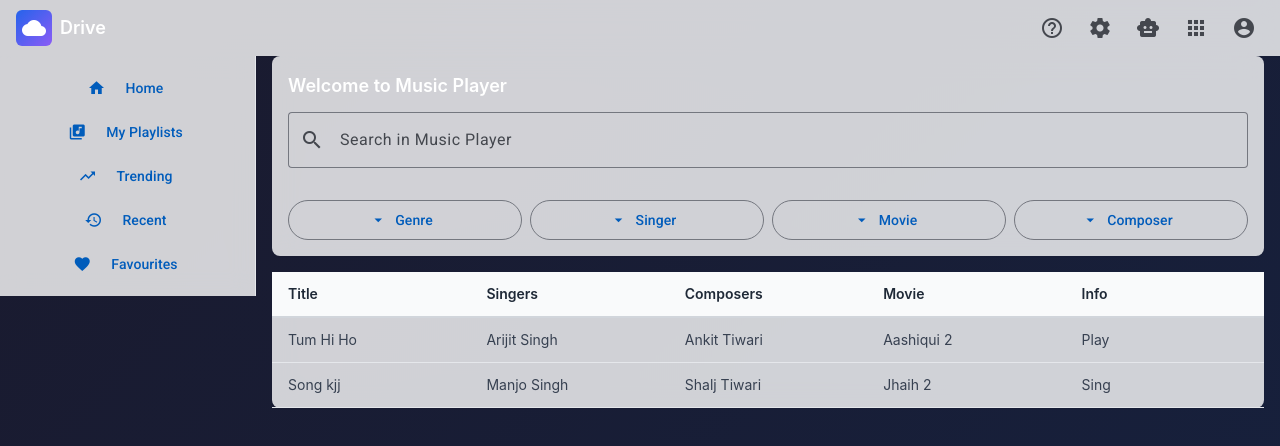
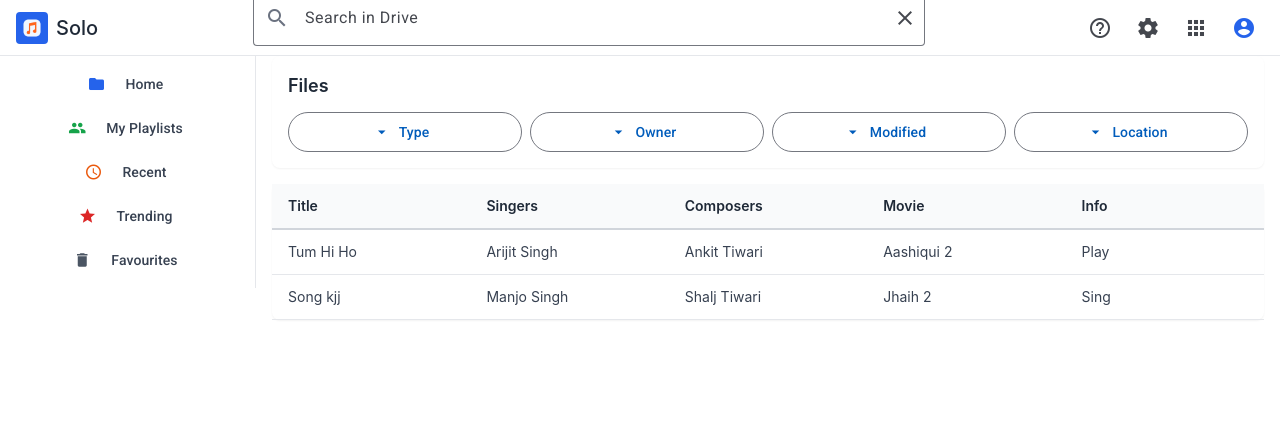
Before and after one commit to manojworks/playback, an Angular app in the folder solo-web/: page / in a window 1280 px wide. Shown: the top 446 px of the page. Built offline with nearby package versions, Linux system fonts and the light colour scheme.

Commit message:
improved ui and a placeholder icon

```diff
--- a/solo-web/angular.json
+++ b/solo-web/angular.json
@@ -29,6 +29,11 @@
               {
                 "glob": "**/*",
                 "input": "public"
+              },
+              {
+                "glob": "**/*",
+                "input": "src/assets",
+                "output": "/assets"
               }
             ],
             "styles": [
--- a/solo-web/src/app/features/music-player/components/dashboard/dashboard.component.scss
+++ b/solo-web/src/app/features/music-player/components/dashboard/dashboard.component.scss
@@ -3,8 +3,8 @@
   flex-direction: column;
   width: 100%;
   height: 100vh;
-  background: linear-gradient(135deg, #1a1a2e 0%, #16213e 100%);
-  color: white;
+  background: #ffffff;
+  color: #202124;
   overflow: hidden;
 }
 
--- a/solo-web/src/app/shared/components/listings-panel/listings-panel.component.html
+++ b/solo-web/src/app/shared/components/listings-panel/listings-panel.component.html
@@ -1,4 +1,4 @@
-<section class="bg-white/80 backdrop-blur-md rounded-lg shadow-sm mx-4 mb-4">
+<section class="bg-white rounded-lg shadow-sm mx-4 mb-4">
   <div class="overflow-x-auto">
     <table class="w-full table-fixed">
       <thead>
--- a/solo-web/src/app/shared/components/search-panel/search-panel.component.html
+++ b/solo-web/src/app/shared/components/search-panel/search-panel.component.html
@@ -1,26 +1,21 @@
-<section class="bg-white/80 backdrop-blur-md rounded-lg shadow-sm mx-4 mb-4">
-  <h1 class="text-lg font-semibold mb-3 px-4 pt-4">Welcome to Music Player</h1>
+<section class="bg-white rounded-lg shadow-sm mx-4 mb-4 p-4">
+  <h1 class="text-lg font-semibold mb-3 text-gray-800">Files</h1>
 
-  <mat-form-field appearance="outline" class="w-full px-4">
-    <mat-icon matPrefix>search</mat-icon>
-    <input matInput aria-label="Search" placeholder="Search in Music Player" (keydown)="$event.stopPropagation()" (keyup.enter)="$event.preventDefault()" />
-  </mat-form-field>
-
-  <div class="mt-3 grid grid-cols-2 sm:grid-cols-4 gap-2 px-4 pb-4">
+  <div class="mt-3 grid grid-cols-2 sm:grid-cols-4 gap-2">
     <button mat-stroked-button class="justify-between" (click)="$event.stopPropagation()">
-      Genre
+      Type
       <mat-icon>arrow_drop_down</mat-icon>
     </button>
     <button mat-stroked-button class="justify-between" (click)="$event.stopPropagation()">
-      Singer
+      Owner
       <mat-icon>arrow_drop_down</mat-icon>
     </button>
     <button mat-stroked-button class="justify-between" (click)="$event.stopPropagation()">
-      Movie
+      Modified
       <mat-icon>arrow_drop_down</mat-icon>
     </button>
     <button mat-stroked-button class="justify-between" (click)="$event.stopPropagation()">
-      Composer
+      Location
       <mat-icon>arrow_drop_down</mat-icon>
     </button>
   </div>
--- a/solo-web/src/app/shared/components/side-nav/side-nav.component.html
+++ b/solo-web/src/app/shared/components/side-nav/side-nav.component.html
@@ -1,22 +1,24 @@
-<nav class="flex flex-col gap-1 p-3 w-64 flex-shrink-0 bg-white/80 backdrop-blur-md border-r border-gray-200 overflow-y-auto">
-  <button mat-button class="justify-start gap-3 rounded-lg" (click)="$event.stopPropagation()">
-    <mat-icon>home</mat-icon>
-    <span>Home</span>
+<!--TODO: Replace icons with appropriate icons -->
+
+<nav class="flex flex-col gap-1 p-2 w-64 flex-shrink-0 bg-white border-r border-gray-200 overflow-y-auto">
+  <button mat-button class="justify-start gap-3 rounded-lg hover:bg-gray-100" (click)="$event.stopPropagation()">
+    <mat-icon class="text-blue-600">folder</mat-icon>
+    <span class="text-gray-700">Home</span>
   </button>
-  <button mat-button class="justify-start gap-3 rounded-lg" (click)="$event.stopPropagation()">
-    <mat-icon>library_music</mat-icon>
-    <span>My Playlists</span>
+  <button mat-button class="justify-start gap-3 rounded-lg hover:bg-gray-100" (click)="$event.stopPropagation()">
+    <mat-icon class="text-green-600">people</mat-icon>
+    <span class="text-gray-700">My Playlists</span>
   </button>
-  <button mat-button class="justify-start gap-3 rounded-lg" (click)="$event.stopPropagation()">
-    <mat-icon>trending_up</mat-icon>
-    <span>Trending</span>
+  <button mat-button class="justify-start gap-3 rounded-lg hover:bg-gray-100" (click)="$event.stopPropagation()">
+    <mat-icon class="text-orange-600">schedule</mat-icon>
+    <span class="text-gray-700">Recent</span>
   </button>
-  <button mat-button class="justify-start gap-3 rounded-lg" (click)="$event.stopPropagation()">
-    <mat-icon>history</mat-icon>
-    <span>Recent</span>
+  <button mat-button class="justify-start gap-3 rounded-lg hover:bg-gray-100" (click)="$event.stopPropagation()">
+    <mat-icon class="text-red-600">star</mat-icon>
+    <span class="text-gray-700">Trending</span>
   </button>
-  <button mat-button class="justify-start gap-3 rounded-lg" (click)="$event.stopPropagation()">
-    <mat-icon>favorite</mat-icon>
-    <span>Favourites</span>
+  <button mat-button class="justify-start gap-3 rounded-lg hover:bg-gray-100" (click)="$event.stopPropagation()">
+    <mat-icon class="text-gray-600">delete</mat-icon>
+    <span class="text-gray-700">Favourites</span>
   </button>
 </nav>
--- a/solo-web/src/app/shared/components/top-bar/top-bar.component.html
+++ b/solo-web/src/app/shared/components/top-bar/top-bar.component.html
@@ -1,28 +1,33 @@
-<header class="flex items-center justify-between flex-nowrap w-full px-4 h-14 bg-white/80 backdrop-blur-md shadow-sm">
+<header class="flex items-center justify-between flex-nowrap w-full px-4 h-14 bg-white border-b border-gray-200">
   <div class="flex items-center gap-2 flex-shrink-0">
-    <div class="flex items-center justify-center w-9 h-9 rounded-md bg-gradient-to-br from-blue-600 to-violet-500 text-white">
-      <mat-icon>cloud</mat-icon>
+    <div class="flex items-center justify-center w-8 h-8 rounded bg-blue-600 text-white">
+      <img src="assets/icons/music-player.png" alt="Music Player" class="w-5 h-5">
     </div>
-    <span class="font-semibold text-lg">Drive</span>
+    <span class="font-medium text-xl text-gray-800">Solo</span>
   </div>
 
-  <div class="flex-1"></div>
+  <div class="flex-1 max-w-2xl mx-8">
+    <mat-form-field appearance="outline" class="w-full">
+      <mat-icon matPrefix class="text-gray-500">search</mat-icon>
+      <input matInput aria-label="Search" placeholder="Search in Drive" />
+      <button mat-icon-button matSuffix aria-label="Clear">
+        <mat-icon>close</mat-icon>
+      </button>
+    </mat-form-field>
+  </div>
 
   <div class="flex items-center gap-2">
-    <button mat-icon-button aria-label="Help" (click)="$event.stopPropagation()">
+    <button mat-icon-button aria-label="Help">
       <mat-icon>help_outline</mat-icon>
     </button>
-    <button mat-icon-button aria-label="Settings" (click)="$event.stopPropagation()">
+    <button mat-icon-button aria-label="Settings">
       <mat-icon>settings</mat-icon>
     </button>
-    <button mat-icon-button aria-label="AI" (click)="$event.stopPropagation()">
-      <mat-icon>smart_toy</mat-icon>
-    </button>
-    <button mat-icon-button aria-label="Apps" (click)="$event.stopPropagation()">
+    <button mat-icon-button aria-label="Apps">
       <mat-icon>apps</mat-icon>
     </button>
-    <button mat-icon-button aria-label="Account" (click)="$event.stopPropagation()">
-      <mat-icon>account_circle</mat-icon>
+    <button mat-icon-button aria-label="Account">
+      <mat-icon class="text-blue-600">account_circle</mat-icon>
     </button>
   </div>
 </header>
--- a/solo-web/src/app/shared/components/top-bar/top-bar.component.scss
+++ b/solo-web/src/app/shared/components/top-bar/top-bar.component.scss
@@ -1 +1,24 @@
 /* Top bar styles */
+.mat-mdc-form-field {
+  .mat-mdc-text-field-wrapper {
+    background-color: #f1f3f4;
+    border-radius: 24px;
+  }
+
+  .mat-mdc-form-field-focus-overlay {
+    background-color: transparent;
+  }
+
+  .mdc-notched-outline__leading,
+  .mdc-notched-outline__notch,
+  .mdc-notched-outline__trailing {
+    border-color: transparent;
+  }
+
+  &.mat-focused .mdc-notched-outline__leading,
+  &.mat-focused .mdc-notched-outline__notch,
+  &.mat-focused .mdc-notched-outline__trailing {
+    border-color: #dadce0;
+    border-width: 1px;
+  }
+}
--- a/solo-web/src/app/shared/components/top-bar/top-bar.component.ts
+++ b/solo-web/src/app/shared/components/top-bar/top-bar.component.ts
@@ -2,11 +2,13 @@ import { Component } from '@angular/core';
 import { CommonModule } from '@angular/common';
 import { MatIconModule } from '@angular/material/icon';
 import { MatButtonModule } from '@angular/material/button';
+import { MatFormFieldModule } from '@angular/material/form-field';
+import { MatInputModule } from '@angular/material/input';
 
 @Component({
   selector: 'app-top-bar',
   standalone: true,
-  imports: [CommonModule, MatIconModule, MatButtonModule],
+  imports: [CommonModule, MatIconModule, MatButtonModule, MatFormFieldModule, MatInputModule],
   templateUrl: './top-bar.component.html',
   styleUrls: ['./top-bar.component.scss']
 })
```
Also changed, not shown: solo-web/src/assets/icons/music-player.png (added).
